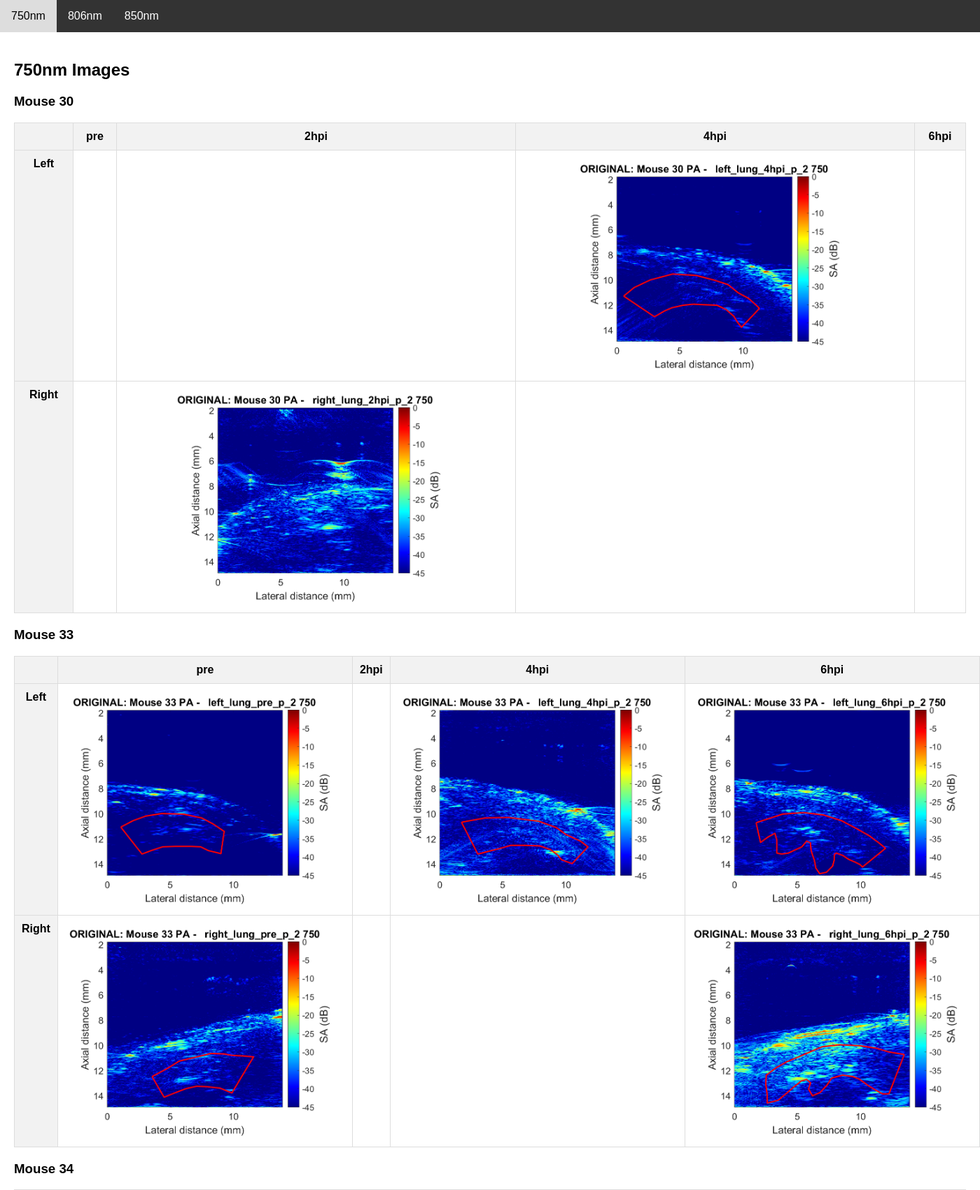
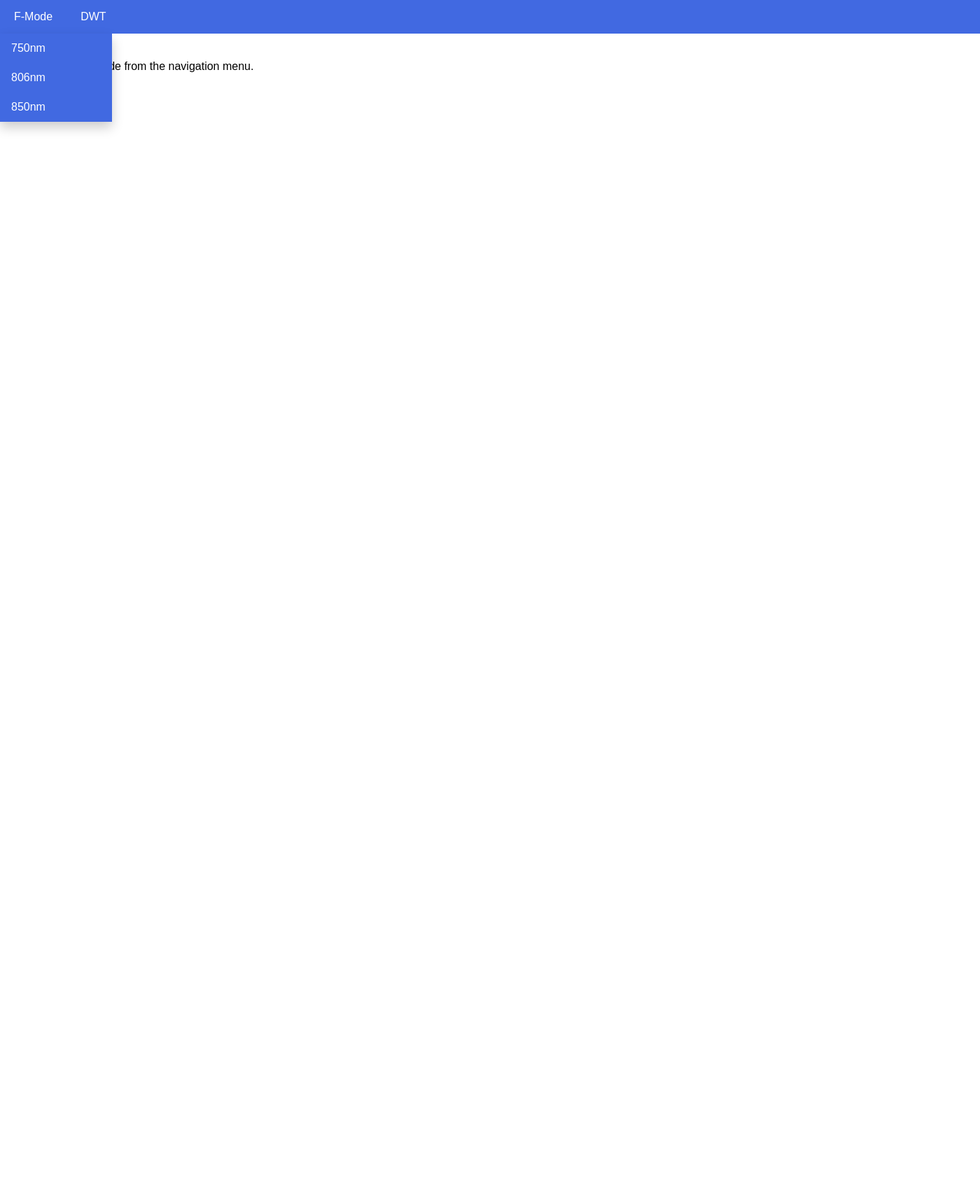
Before and after one commit to OPTIMUSGYZ/capstone_web, a Flask app: page / in a window 1400 px wide. Shown: the top 1700 px of the page at 70% size. After the commit the page ends 188 px from the top, so only its background shows below. Run offline with Flask 3, Linux system fonts and the light colour scheme.

Commit message:
nav bar redo, added DWT placeholder

```diff
--- a/application.py
+++ b/application.py
@@ -3,6 +3,7 @@ import os
 import re
 
 app = Flask(__name__)
+
 
 def parse_image_name(filename):
     pattern = r"PA_Mouse(\d+)_(left|right)_lung_(pre|2hpi|4hpi|6hpi)_p_2_(\d+).*"
@@ -35,26 +36,31 @@ def organize_images(images):
     sorted_organized = dict(sorted(organized.items(), key=lambda x: int(x[0])))
     return sorted_organized
 
+
 def get_wavelength_images(wavelength):
     image_dir = os.path.join(app.static_folder, 'imgs')
     images = [img for img in os.listdir(image_dir) if wavelength in img and (img.endswith('.gif') or img.endswith('.png'))]
     return organize_images(images)
 
+
 @app.route('/')
-@app.route('/750nm')
-def nm750():
-    organized_images = get_wavelength_images('750')
-    return render_template('index.html', content='750nm Information', organized_images=organized_images)
+def index():
+    return render_template('index.html', content='Welcome')
 
-@app.route('/806nm')
-def nm806():
-    organized_images = get_wavelength_images('806')
-    return render_template('index.html', content='806nm Information', organized_images=organized_images)
 
-@app.route('/850nm')
-def nm850():
-    organized_images = get_wavelength_images('850')
-    return render_template('index.html', content='850nm Information', organized_images=organized_images)
+@app.route('/f-mode/<wavelength>')
+def f_mode(wavelength):
+    if wavelength in ['750', '806', '850']:
+        organized_images = get_wavelength_images(wavelength)
+        return render_template('index.html', content=f'{wavelength}nm Information', organized_images=organized_images)
+    else:
+        return "Invalid wavelength", 400
+
+
+@app.route('/dwt')
+def dwt():
+    return render_template('index.html', content='DWT - Coming Soon')
+
 
 if __name__ == '__main__':
     app.run(debug=True)
--- a/templates/index.html
+++ b/templates/index.html
@@ -10,43 +10,84 @@
             margin: 0;
             padding: 0;
         }
-        nav {
-            background-color: #333;
-            overflow: hidden;
+
+        .navbar {
+            background-color: #4169E1; /* Royal Blue */
+            position: fixed;
+            top: 0;
+            width: 100%;
+            z-index: 1000;
         }
-        nav a {
-            float: left;
+
+        .navbar-container {
+            display: flex;
+            justify-content: flex-start;
+        }
+
+        .navbar a {
             color: white;
-            text-align: center;
-            padding: 14px 16px;
             text-decoration: none;
+            padding: 15px 20px;
+            display: inline-block;
         }
-        nav a:hover {
-            background-color: #ddd;
-            color: black;
+
+        .dropdown {
+            position: relative;
+            display: inline-block;
         }
+
+        .dropdown-content {
+            display: none;
+            position: absolute;
+            background-color: #4169E1; /* Royal Blue */
+            min-width: 160px;
+            box-shadow: 0px 8px 16px 0px rgba(0, 0, 0, 0.2);
+            z-index: 1;
+        }
+
+        .dropdown:hover .dropdown-content {
+            display: block;
+        }
+
+        .dropdown-content a {
+            color: white;
+            padding: 12px 16px;
+            text-decoration: none;
+            display: block;
+        }
+
+        .dropdown-content a:hover {
+            background-color: #3a5dc9; /* Slightly darker blue for hover effect */
+        }
+
         .content {
             padding: 20px;
+            margin-top: 50px; /* Add top margin to prevent content from being hidden behind the navbar */
         }
+
         table {
             border-collapse: collapse;
             margin-bottom: 20px;
             width: 100%;
         }
+
         th, td {
             border: 1px solid #ddd;
             padding: 10px;
             text-align: center;
             vertical-align: top;
         }
+
         th {
             background-color: #f2f2f2;
         }
+
         .image-container {
             display: flex;
             flex-direction: column;
             align-items: center;
         }
+
         img {
             max-width: 400px;
             max-height: 400px;
@@ -57,13 +98,26 @@
     </style>
 </head>
 <body>
-    <nav>
-        <a href="/750nm">750nm</a>
-        <a href="/806nm">806nm</a>
-        <a href="/850nm">850nm</a>
+<nav class="navbar">
+    <div class="navbar-container">
+        <div class="dropdown">
+            <a href="#">F-Mode</a>
+            <div class="dropdown-content">
+                <a href="{{ url_for('f_mode', wavelength='750') }}">750nm</a>
+                <a href="{{ url_for('f_mode', wavelength='806') }}">806nm</a>
+                <a href="{{ url_for('f_mode', wavelength='850') }}">850nm</a>
+            </div>
+        </div>
+        <a href="{{ url_for('dwt') }}">DWT</a>
+    </div>
 </nav>
+
 <div class="content">
-        {% if content in ['750nm Information', '806nm Information', '850nm Information'] %}
+    {% if content == 'Welcome' %}
+    <p>Please select a mode from the navigation menu.</p>
+    {% elif content == 'DWT - Coming Soon' %}
+    <p>DWT functionality is coming soon.</p>
+    {% elif content in ['750nm Information', '806nm Information', '850nm Information'] %}
     <h2>{{ content.split()[0] }} Images</h2>
     {% for mn, data in organized_images.items() %}
     <h3>Mouse {{ mn }}</h3>
@@ -82,10 +136,12 @@
             <td>
                 <div class="image-container">
                     {% if '.png' in data[side][time] %}
-                                            <img src="{{ url_for('static', filename='imgs/' + data[side][time]['.png']) }}" alt="{{ side }} {{ time }} PNG">
+                    <img src="{{ url_for('static', filename='imgs/' + data[side][time]['.png']) }}"
+                         alt="{{ side }} {{ time }} PNG">
                     {% endif %}
                     {% if '.gif' in data[side][time] %}
-                                            <img src="{{ url_for('static', filename='imgs/' + data[side][time]['.gif']) }}" alt="{{ side }} {{ time }} GIF">
+                    <img src="{{ url_for('static', filename='imgs/' + data[side][time]['.gif']) }}"
+                         alt="{{ side }} {{ time }} GIF">
                     {% endif %}
                 </div>
             </td>
@@ -94,8 +150,6 @@
         {% endfor %}
     </table>
     {% endfor %}
-        {% else %}
-            <p>Please select a wavelength from the navigation menu.</p>
     {% endif %}
 </div>
 </body>
```
Lines whose indentation alone changed are shown as unchanged.
